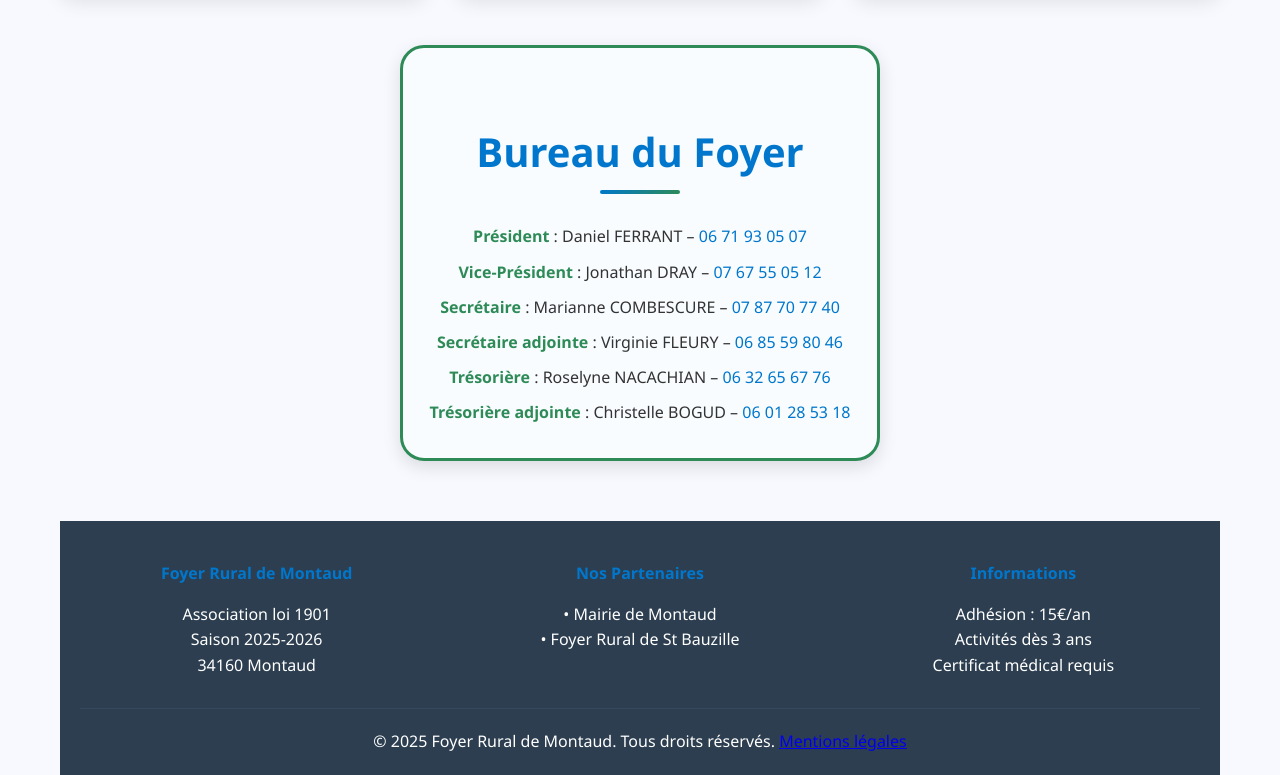
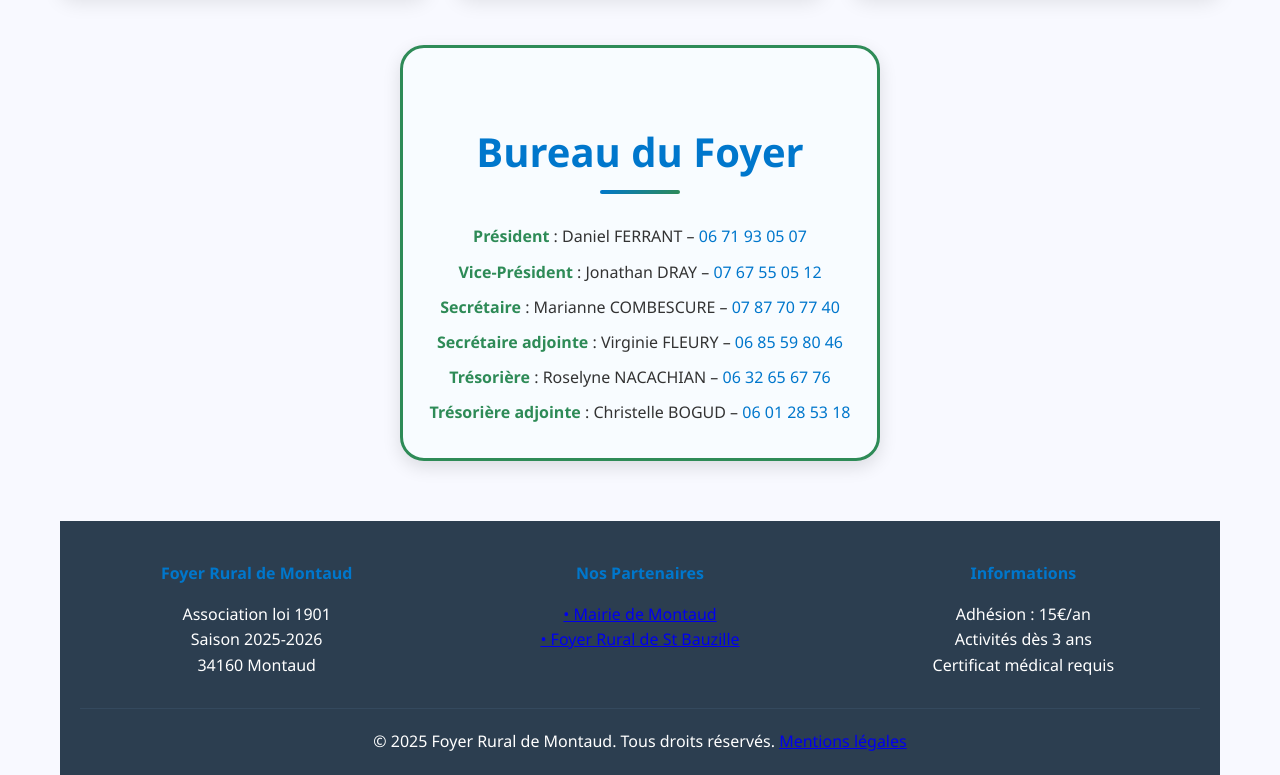
Before and after one commit to Kayhalan/Fr-Montaud, a plain HTML site: page association.html in a window 1280 px wide. Shown: the part 810-1585 px from the top of the page. Drawn offline with Linux system fonts and the light colour scheme.

Commit message:
Update association.html

```diff
--- a/association.html
+++ b/association.html
@@ -111,8 +111,8 @@ document.addEventListener('DOMContentLoaded', () => {
 </div>
 <div class="footer-section" style="text-align: center">
 <h4>Nos Partenaires</h4>
-<p><a href="https://www.montaud34.fr/"></a>• Mairie de Montaud<br/>
-<a href="https://www.saintbauzilledemontmel.fr/associations/foyer-rural/"></a>• Foyer Rural de St Bauzille<br/>
+<p><a href="https://www.montaud34.fr/">• Mairie de Montaud</a><br/>
+<a href="https://www.saintbauzilledemontmel.fr/associations/foyer-rural/">• Foyer Rural de St Bauzille</a><br/>
 </div>
 <div class="footer-section" style="text-align: center">
 <h4>Informations</h4>
```
